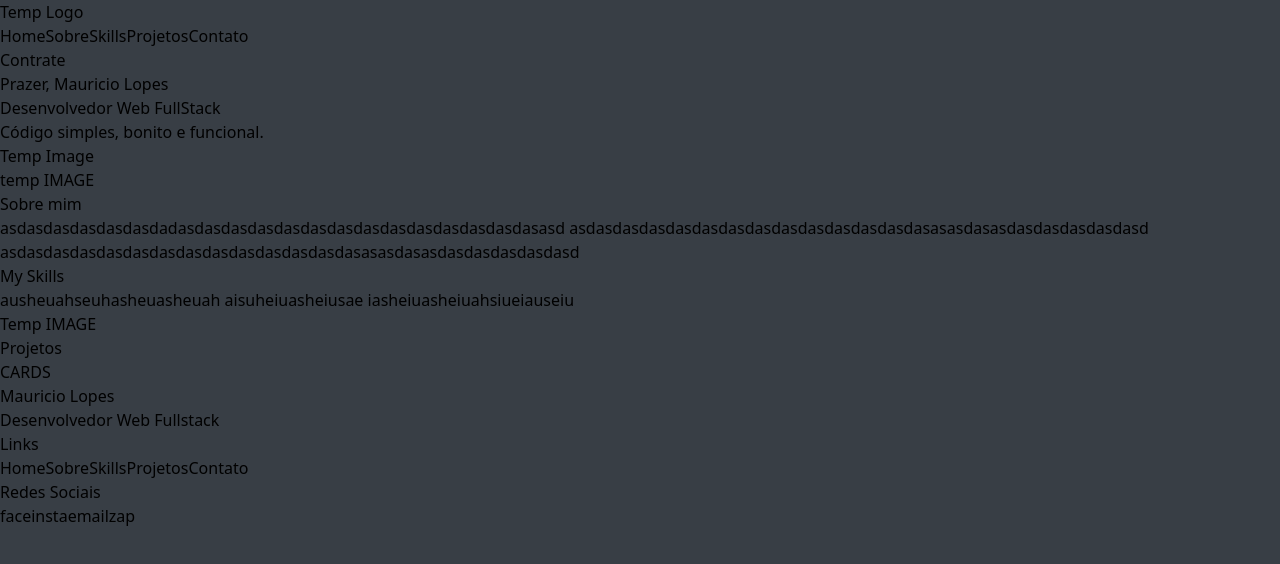
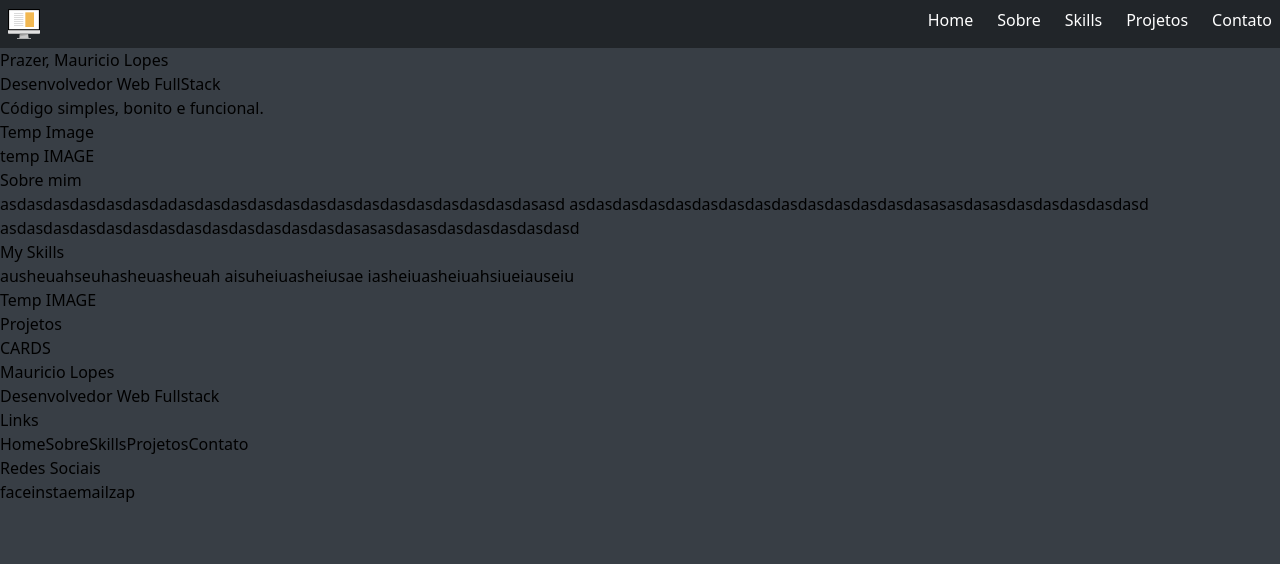
Before and after one commit to mlopeesz/mlopeesz-portfolio, a React (Vite) app: page / in a window 1280 px wide. Shown: the top 564 px of the page. Built offline with nearby package versions, Linux system fonts and the light colour scheme.

Commit message:
feat(Navbar): estilização e alterações em HTML

```diff
--- a/src/components/Navbar.jsx
+++ b/src/components/Navbar.jsx
@@ -1,18 +1,20 @@
 import React, { Component } from 'react';
+import logo from '../assets/icons/computer.svg'
 
 class Navbar extends Component {
   render() {
     return (
-      <div>
-        <button>Temp Logo</button>
-        <div>
-          <a>Home</a>
-          <a>Sobre</a>
-          <a>Skills</a>
-          <a>Projetos</a>
-          <a>Contato</a>
+      <div className="bg-dark-bg flex justify-between w-full">
+        <div className="mx-2 my-2">
+          <img src={logo} alt="computer logo" className="w-8"/>
         </div>
-        <button>Contrate</button>
+        <div className="text-white flex space-x-6 mx-2 my-2" >
+          <a href="#">Home</a>
+          <a href="#">Sobre</a>
+          <a href="#">Skills</a>
+          <a href="#">Projetos</a>
+          <a href="#">Contato</a>
+        </div>
       </div>
     );
   }
```
